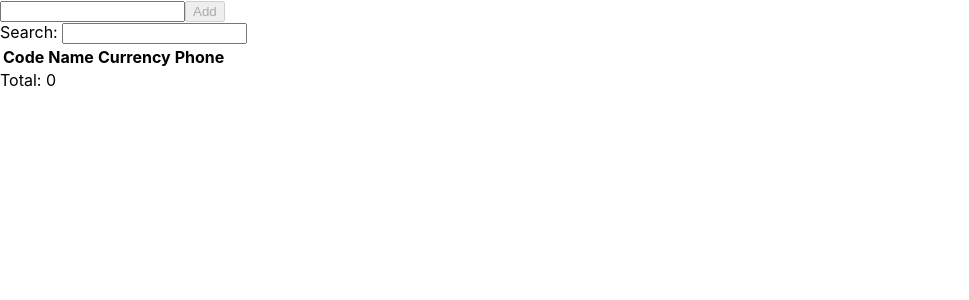
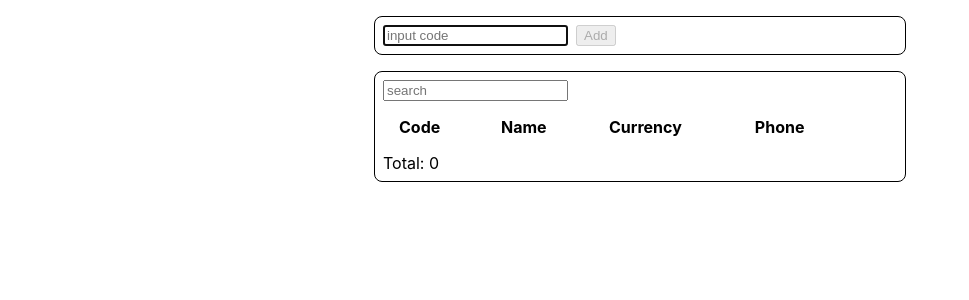
Before and after one commit to IgorZh/test_country-data-manager, a React (Create React App) app: page / in a window 1280 px wide. Shown: the top 300 px of the page, without its empty margins (0-969 px from the left). Built offline with nearby package versions, Linux system fonts and the light colour scheme.

Commit message:
stylization

```diff
--- /dev/null
+++ b/src/AddCountry.css
@@ -0,0 +1,14 @@
+.add-country {
+    display: flex;
+    border: 1px solid #000;
+    border-radius: 8px;
+    padding: 8px;
+}
+
+.add-country__button {
+    margin-left: 8px;
+}
+
+.add-country__message {
+    margin-left: 8px;
+}
--- a/src/AddCountry.js
+++ b/src/AddCountry.js
@@ -1,6 +1,7 @@
 import { useLazyQuery, gql } from "@apollo/client";
 import { useState } from "react";
 import TimerMessage from "./TimerMessage";
+import "./AddCountry.css";
 
 const GET_COUNTRY = gql`
     query Country($code: ID!) {
@@ -35,6 +36,7 @@ export default function AddCountry({ addCountry, addedCountryCodes }) {
         if (data?.country) {
             addCountry(data?.country);
             setValue("");
+            setStatus("added");
             return;
         }
 
@@ -46,12 +48,12 @@ export default function AddCountry({ addCountry, addedCountryCodes }) {
     }
 
     return (
-        <form onSubmit={handleAdd}>
-            <input value={value} onChange={handleChange} />
-            <button type="submit" disabled={addDisabled}>
+        <form className="add-country" onSubmit={handleAdd}>
+            <input value={value} onChange={handleChange} autoFocus placeholder="input code" />
+            <button className="add-country__button" type="submit" disabled={addDisabled}>
                 Add
             </button>
-            <TimerMessage onTimeout={() => setStatus('')}>{status}</TimerMessage>
+            <TimerMessage className="add-country__message" onTimeout={() => setStatus('')}>{status}</TimerMessage>
         </form>
     );
 }
--- a/src/App.css
+++ b/src/App.css
@@ -1,38 +1,5 @@
-.App {
-  text-align: center;
+.manager {
+  margin: 0 auto;
+  max-width: 532px;
+  padding: 16px;
 }
-
-.App-logo {
-  height: 40vmin;
-  pointer-events: none;
-}
-
-@media (prefers-reduced-motion: no-preference) {
-  .App-logo {
-    animation: App-logo-spin infinite 20s linear;
-  }
-}
-
-.App-header {
-  background-color: #282c34;
-  min-height: 100vh;
-  display: flex;
-  flex-direction: column;
-  align-items: center;
-  justify-content: center;
-  font-size: calc(10px + 2vmin);
-  color: white;
-}
-
-.App-link {
-  color: #61dafb;
-}
-
-@keyframes App-logo-spin {
-  from {
-    transform: rotate(0deg);
-  }
-  to {
-    transform: rotate(360deg);
-  }
-}
--- a/src/App.js
+++ b/src/App.js
@@ -1,9 +1,9 @@
 import { useEffect, useReducer } from "react";
 import AddCountry from "./AddCountry";
-import "./App.css";
 import Countries from "./Counties";
 import { CountriesActionTypes, countriesReducer } from "./countriesReducer";
 import { getFromLocalStorage, saveToLocalStorage } from "./persist.utils";
+import "./App.css";
 
 const STORAGE_KEY = "__COUNTRIES_MANAGER_STORE__";
 
--- a/src/Counties.js
+++ b/src/Counties.js
@@ -1,5 +1,7 @@
 import { useState } from "react";
 import TimerMessage from "./TimerMessage";
+import { ReactComponent as TrashIcon } from "./trash.svg";
+import "./Countries.css";
 
 export default function Countries({ countries, deleteCountry }) {
     const [query, setQuery] = useState("");
@@ -19,40 +21,60 @@ export default function Countries({ countries, deleteCountry }) {
     }
 
     return (
-        <>
-            <div>
-                Search: <input value={query} onChange={handleSearchChange} />
-                <TimerMessage onTimeout={() => setMessage("")}>
+        <div className="countries">
+            <div className="countries__search-box">
+                <input
+                    placeholder="search"
+                    value={query}
+                    onChange={handleSearchChange}
+                />
+                <TimerMessage
+                    className="countries__message"
+                    onTimeout={() => setMessage("")}
+                >
                     {message}
                 </TimerMessage>
             </div>
-            <table>
+            <div className="scroll-container">
+                <table className="countries__table">
                     <thead>
                         <tr>
-                        <th>Code</th>
-                        <th>Name</th>
-                        <th>Currency</th>
-                        <th>Phone</th>
-                        <th></th>
+                            <th className="countries__column">Code</th>
+                            <th className="countries__column">Name</th>
+                            <th className="countries__column">Currency</th>
+                            <th className="countries__column">Phone</th>
+                            <th className="countries__column"></th>
                         </tr>
                     </thead>
                     <tbody>
                         {filteredCountries.map(
                             ({ code, name, currency, phone }) => (
-                            <tr key={code}>
-                                <td>{code}</td>
-                                <td>{name}</td>
-                                <td>{currency}</td>
-                                <td>{phone}</td>
-                                <td onClick={() => handleDelete(code)}>
+                                <tr key={code} className="countries__row">
+                                    <td className="countries__column">
+                                        {code}
+                                    </td>
+                                    <td className="countries__column">
+                                        {name}
+                                    </td>
+                                    <td className="countries__column">
+                                        {currency}
+                                    </td>
+                                    <td className="countries__column">
                                         {phone}
+                                    </td>
+                                    <td
+                                        className="countries__column countries__column_click"
+                                        onClick={() => handleDelete(code)}
+                                    >
+                                        <TrashIcon className="countries__delete" />
                                     </td>
                                 </tr>
                             )
                         )}
                     </tbody>
                 </table>
-            <div>Total: {countries.length}</div>
-        </>
+            </div>
+            <div className="countries__total">Total: {countries.length}</div>
+        </div>
     );
 }
--- /dev/null
+++ b/src/Countries.css
@@ -0,0 +1,46 @@
+.countries {
+    margin-top: 16px;
+    border: 1px solid #000;
+    border-radius: 8px;
+    padding: 8px;
+}
+
+.countries__search-box {
+    display: flex;
+}
+
+.countries__message {
+    margin-left: 8px;
+}
+
+.countries__table {
+    margin-top: 8px;
+    width: 100%;
+    min-width: 500px;
+    text-align: left;
+    border-collapse: collapse;
+}
+
+.countries__column {
+    padding: 8px 16px;
+}
+
+.countries__column_click {
+    cursor: pointer;
+}
+
+.countries__delete {
+    display: block;
+}
+
+.countries__row:nth-child(even) {
+    background-color: #cdcdcd;
+}
+
+.countries__total {
+    margin-top: 8px;
+}
+
+.scroll-container {
+    overflow-x: scroll;
+}
--- a/src/TimerMessage.js
+++ b/src/TimerMessage.js
@@ -2,7 +2,7 @@ import { useEffect } from "react";
 
 const MESSAGE_TIMEOUT = 1000;
 
-export default function TimerMessage({ children, onTimeout }) {
+export default function TimerMessage({ children, onTimeout, className }) {
     const childrenDefined = !!children;
 
     useEffect(() => {
@@ -19,5 +19,5 @@ export default function TimerMessage({ children, onTimeout }) {
         return null;
     }
 
-    return <div>{children}</div>;
+    return <div className={className}>{children}</div>;
 }
```
Also changed, not shown: src/trash.svg (added). Lines whose indentation alone changed are shown as unchanged.
